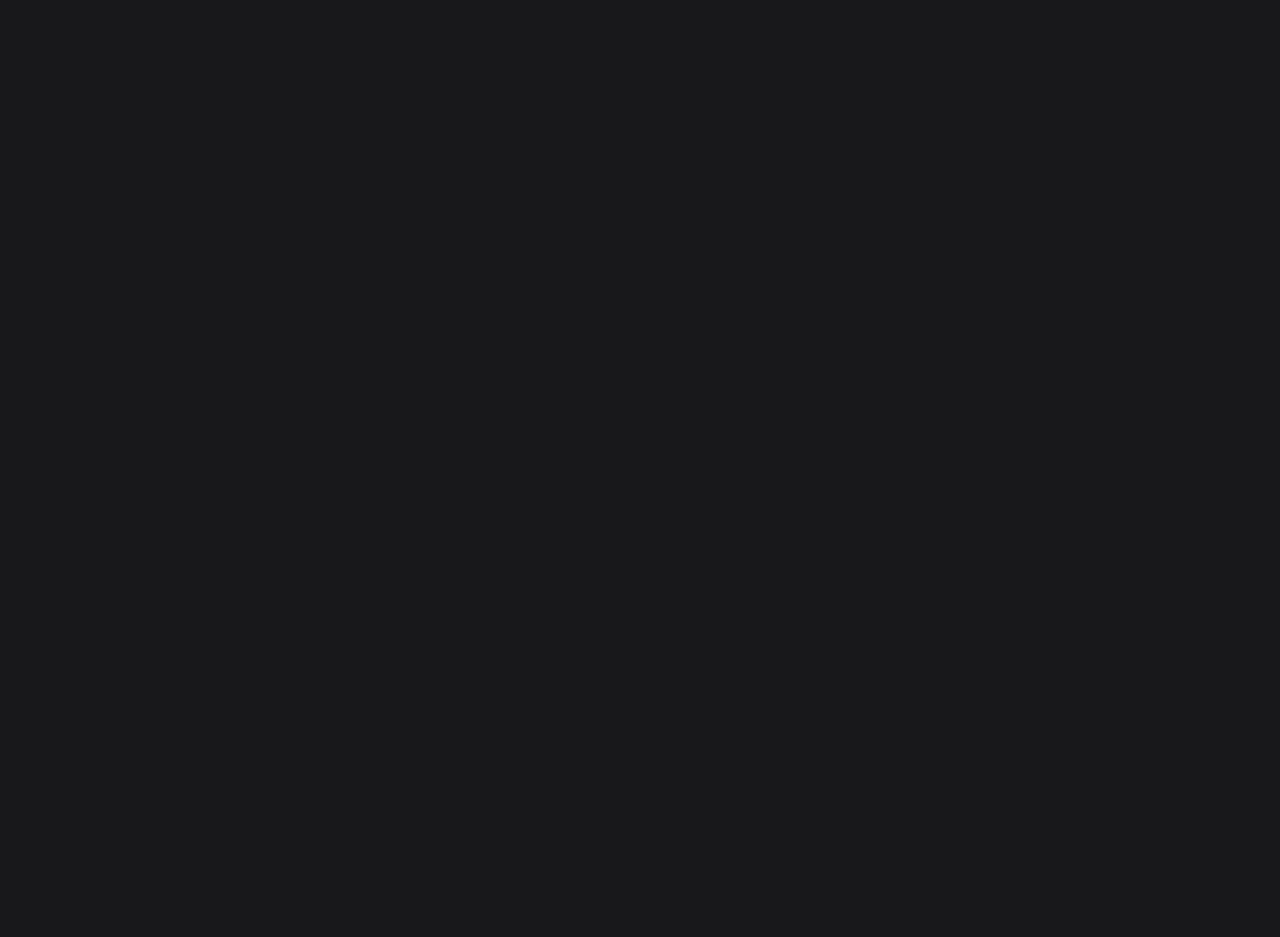
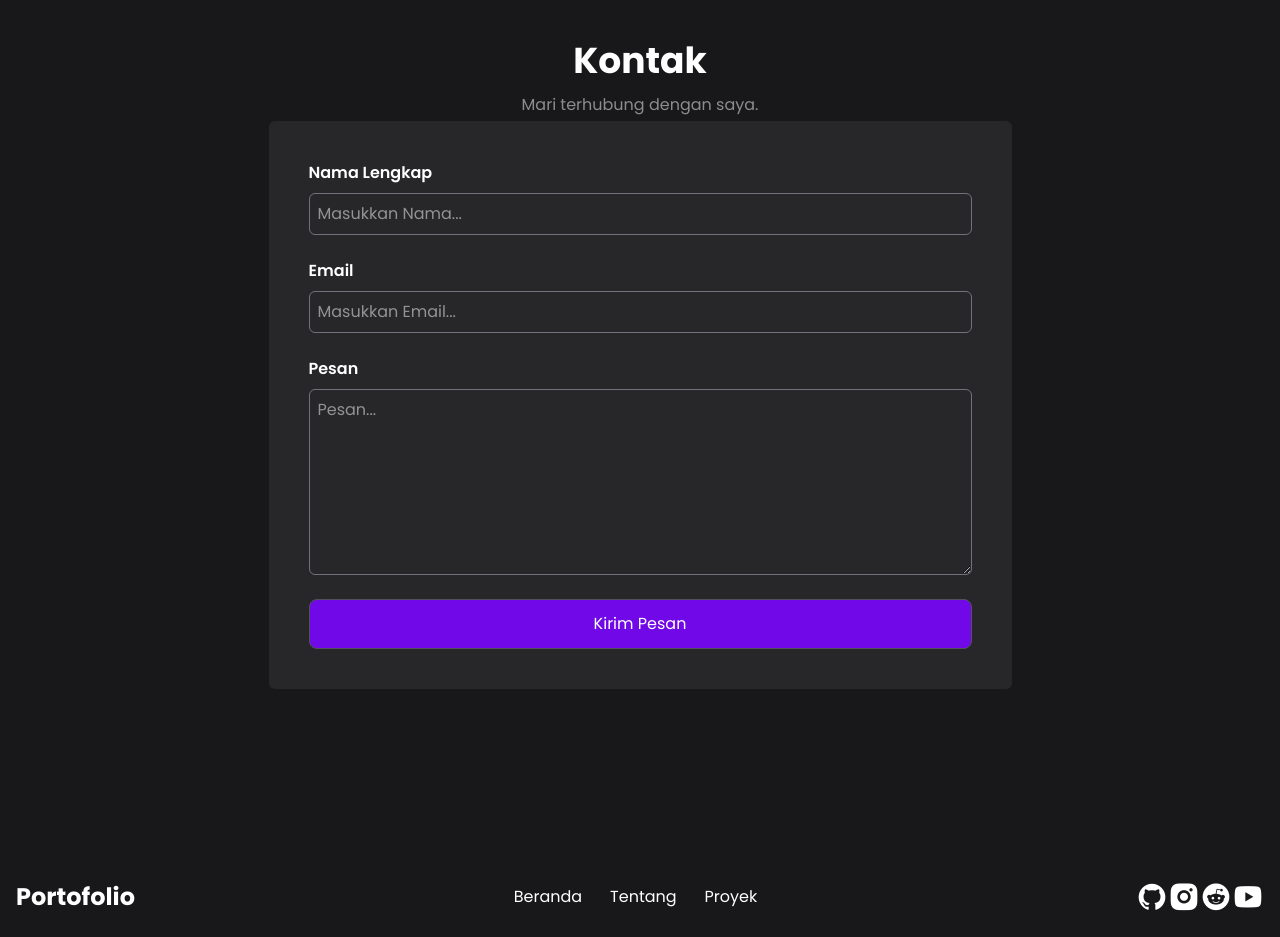
Before and after one commit to reyhanx/Portofolio-Reactjs-Tailwindcss, a React (Vite) app: page / in a window 1280 px wide. Shown: the part 3200-4137 px from the top of the page. Before the commit the page ends 3073 px from the top, so only its background shows below. Built offline with nearby package versions, Linux system fonts and the light colour scheme.

Commit message:
add footer

```diff
--- a/src/App.jsx
+++ b/src/App.jsx
@@ -159,6 +159,66 @@
         </div>
       </div>
       {/* proyek */}
+
+      {/* Contact */}
+      <div className="kontak mt-32 sm:p-10 p-0">
+        <h1 className="text-4xl mb-2 font-bold text-center">Kontak</h1>
+        <p className="text-base/loose text-center md-10 opacity-50">
+          Mari terhubung dengan saya.
+        </p>
+        <form
+          action="https://formcarry.com/s/ami_qoYHDvE" //ALTERNATIF FORM SUBMIT
+          method="POST"
+          className="bg-zinc-800 p-10 sm:w-fit w-full mx-auto rounded-md"
+          autoComplete="off"
+        >
+          <div className="flex flex-col gap-6">
+            <div className="flex flex-col gap-2">
+              <label className="font-semibold">Nama Lengkap</label>
+              <input
+                type="text"
+                name="nama"
+                placeholder="Masukkan Nama..."
+                className="border border-zinc-500 p-2 rounded-md"
+                required
+              />
+            </div>
+            <div className="flex flex-col gap-2">
+              <label className="font-semibold">Email</label>
+              <input
+                type="email"
+                name="email"
+                placeholder="Masukkan Email..."
+                className="border border-zinc-500 p-2 rounded-md"
+                required
+              />
+            </div>
+            <div className="flex flex-col gap-2">
+              <label htmlFor="pesan" className="font-semibold">
+                Pesan
+              </label>
+              <textarea
+                name="pesan"
+                id="pesan"
+                cols="45"
+                rows="7"
+                placeholder="Pesan..."
+                className="border border-zinc-500 p-2 rounded-md"
+                required
+              ></textarea>
+            </div>
+            <div className="text-center">
+              <button
+                type="submit"
+                className="bg-violet-700 p-3 rounded-lg w-full cursor-pointer border border-zinc-600 hover:bg-violet-600"
+              >
+                Kirim Pesan
+              </button>
+            </div>
+          </div>
+        </form>
+      </div>
+      {/* Contact */}
     </>
   );
 }
--- /dev/null
+++ b/src/components/Footer.jsx
@@ -0,0 +1,28 @@
+const Footer = () => {
+  return (
+    <div className="mt-32 py-4 flex md:flex-row flex-col gap-6 md:gap-0 justify-between items-center">
+      <h1 className="text-2xl font-bold">Portofolio</h1>
+      <div className="flex gap-7">
+        <a href="#">Beranda</a>
+        <a href="#">Tentang</a>
+        <a href="#">Proyek</a>
+      </div>
+      <div className="flex items-center">
+        <a href="#">
+          <i className="ri-github-fill ri-2x"></i>
+        </a>
+        <a href="#">
+          <i className="ri-instagram-fill ri-2x"></i>
+        </a>
+        <a href="#">
+          <i className="ri-reddit-fill ri-2x"></i>
+        </a>
+        <a href="#">
+          <i className="ri-youtube-fill ri-2x"></i>
+        </a>
+      </div>
+    </div>
+  );
+};
+
+export default Footer;
--- a/src/main.jsx
+++ b/src/main.jsx
@@ -5,12 +5,14 @@
 import Navbar from "./components/Navbar.jsx";
 
 import "remixicon/fonts/remixicon.css";
+import Footer from "./components/footer.jsx";
 
 createRoot(document.getElementById("root")).render(
   <StrictMode>
     <div className="container mx-auto px-4">
       <Navbar />
       <App />
+      <Footer />
     </div>
   </StrictMode>
 );
```
